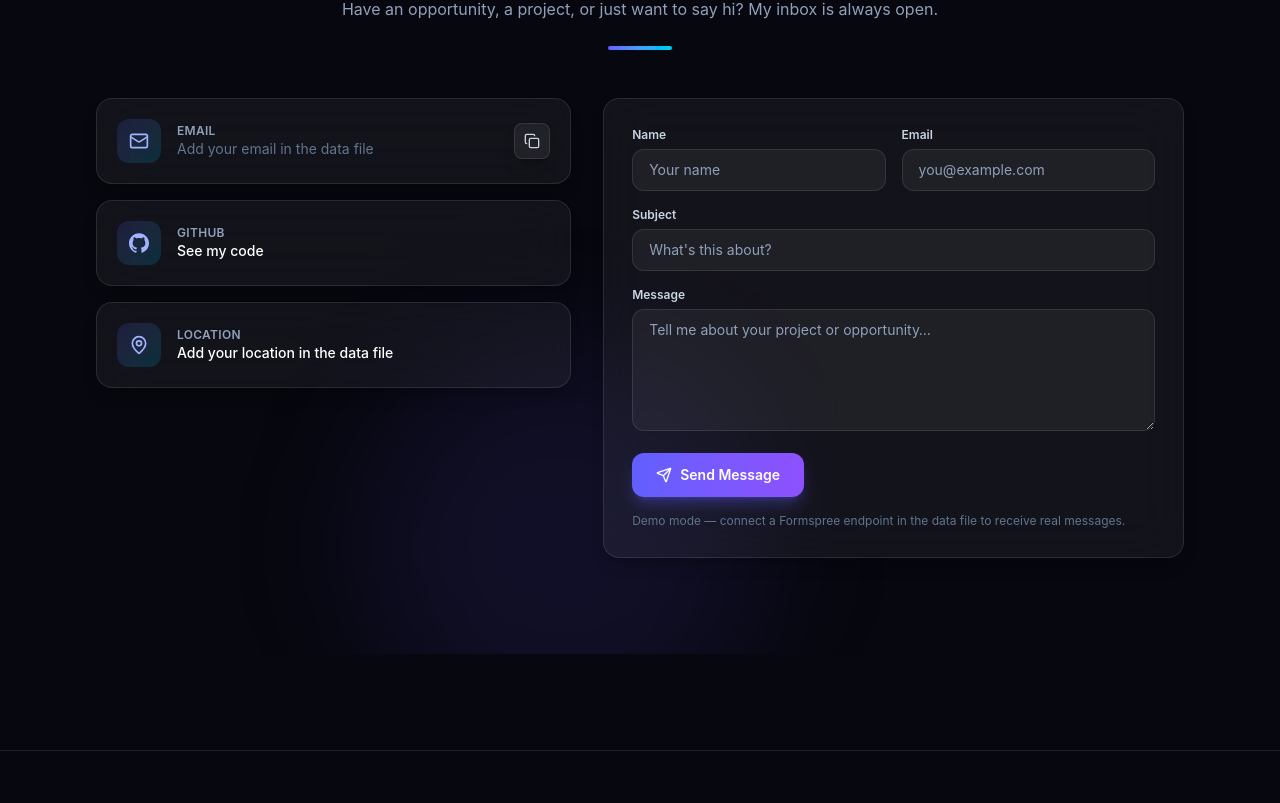
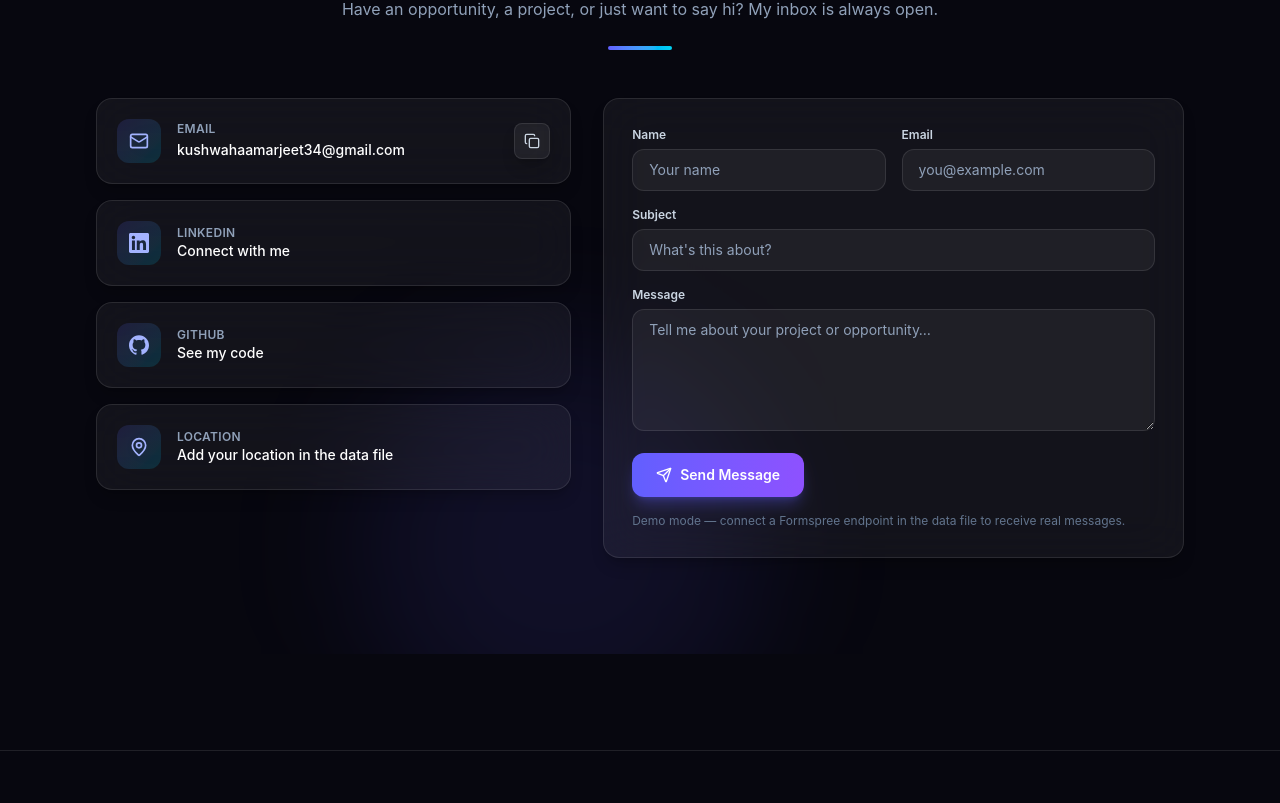
Before and after one commit to AmarjeetKushwaha21/Portfolio, a React (Vite) app: page / in a window 1280 px wide. Shown: the part 9951-10754 px from the top of the page. Built offline with nearby package versions, Linux system fonts and the light colour scheme.

Commit message:
feat: wire in contact details and social links (WhatsApp, email, LinkedIn, Instagram, X, YouTube)

```diff
--- a/src/data/portfolio.ts
+++ b/src/data/portfolio.ts
@@ -150,8 +150,8 @@ export const portfolioData: PortfolioConfig = {
     name: 'Amarjeet Kushwaha',
     role: 'Software Developer & Full-Stack Developer',
     // PLACEHOLDER: fill in your contact details
-    email: '',
-    phone: '',
+    email: 'kushwahaamarjeet34@gmail.com',
+    phone: '+91 9648634050',
     location: '',
     profileImage: '/images/profile.jpg',
     resume: '/resume/Amarjeet-Kushwaha-Resume.pdf',
@@ -162,17 +162,16 @@ export const portfolioData: PortfolioConfig = {
   } satisfies PersonalInfo,
 
   socialLinks: {
-    // PLACEHOLDER: paste your WhatsApp link (e.g. https://wa.me/91XXXXXXXXXX)
-    whatsapp: '',
+    whatsapp: 'https://wa.me/919648634050',
     github: 'https://github.com/AmarjeetKushwaha21',
-    linkedin: '',
+    linkedin: 'https://www.linkedin.com/in/amarjeet-kushwaha-2627a7397/',
     leetcode: 'https://leetcode.com/u/CSE13_058/',
     codechef: 'https://www.codechef.com/users/cse_25_058',
     codeforces: 'https://codeforces.com/profile/Amarjeet_Kushwaha',
     geeksforgeeks: 'https://www.geeksforgeeks.org/profile/kushwahaami3w9',
-    instagram: '',
-    twitter: '',
-    youtube: '',
+    instagram: 'https://www.instagram.com/amar.storyframe/',
+    twitter: 'https://x.com/AmarjeetKu21',
+    youtube: 'https://www.youtube.com/@amarjeetkushwaha7625',
   } satisfies SocialLinks,
 
   // Rotating titles in the hero
```
